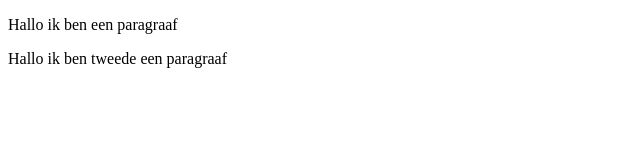
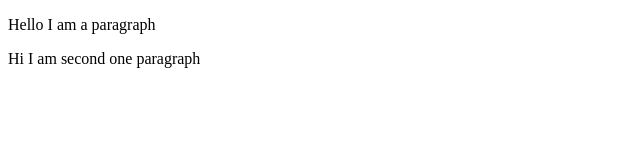
Before and after one commit to mpeters646/Full-stack_course_WincAcademy, a plain HTML site: page Level_15_Opdracht-1/index.html in a window 1280 px wide. Shown: the full height of the page, 0-640 px from the left. Drawn offline with Linux system fonts and the light colour scheme.

Commit message:
modified index.html & script.js | translated to english

```diff
--- a/Level_15_Opdracht-1/index.html
+++ b/Level_15_Opdracht-1/index.html
@@ -10,11 +10,13 @@
 
 <body>
   <div id="first-section" class="paragraph">
-    <p>Hallo ik ben een paragraaf</p>
+    <p>Hello I am a paragraph</p>
   </div>
   <div id="second-section" class="paragraph">
-    <p>Hallo ik ben tweede een paragraaf</p>
+    <p>Hi I am second one paragraph</p>
   </div>
+
+
   <script src="script.js"></script>
 </body>
 
--- a/Level_15_Opdracht-1/script.js
+++ b/Level_15_Opdracht-1/script.js
@@ -1,7 +1,7 @@
-// document.body.innerHTML = 'Ik ben een nieuwe paragraaf';
+// document.body.innerHTML = "I'm a new paragraph";
 
-// const firstSection = document.getElementById('first-section');
+const firstSection = document.getElementById("first-section");
+// console.log(firstSection);
 
-// let firstSection = document.getElementById('first-section');
-
-const paragraph = document.getElementsByClassName('paragraph');
+const paragraph = document.getElementsByClassName("paragraph");
+// console.log(paragraph);
```
